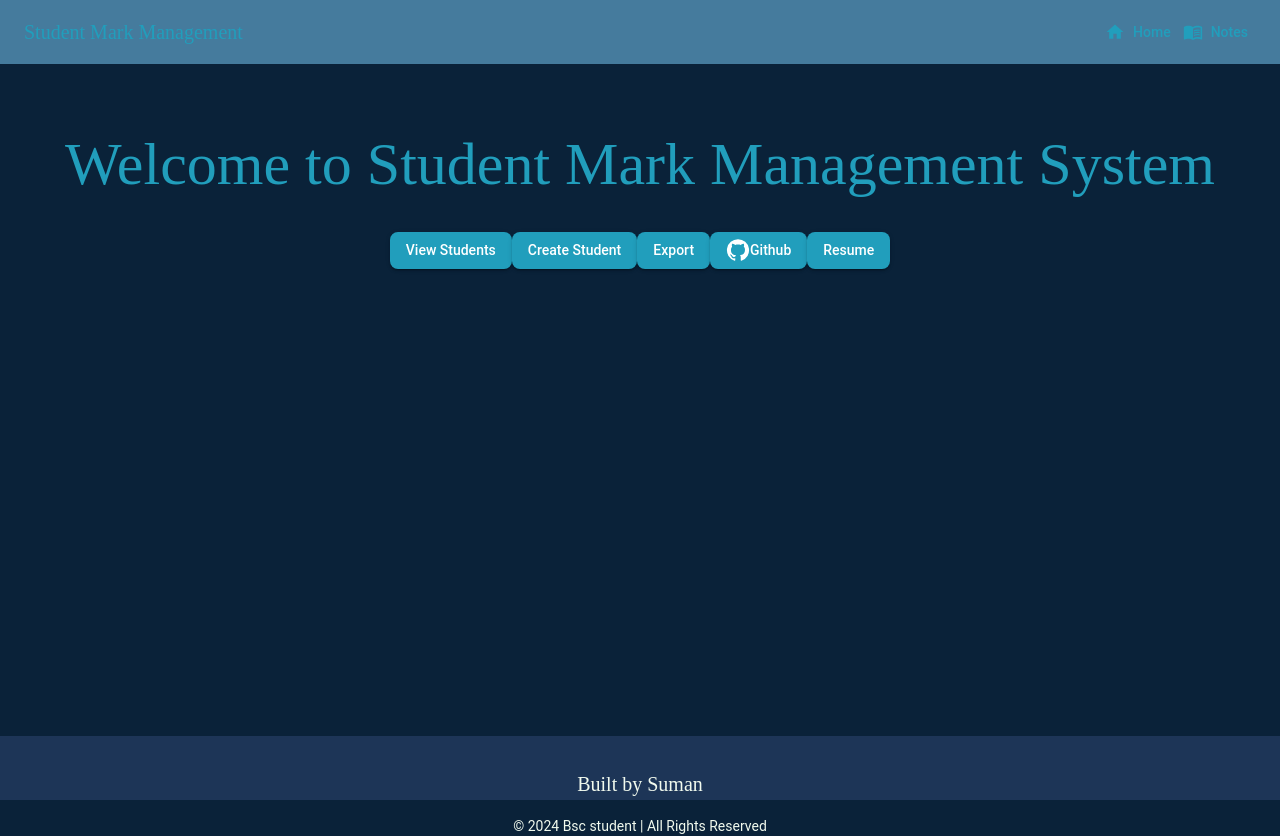
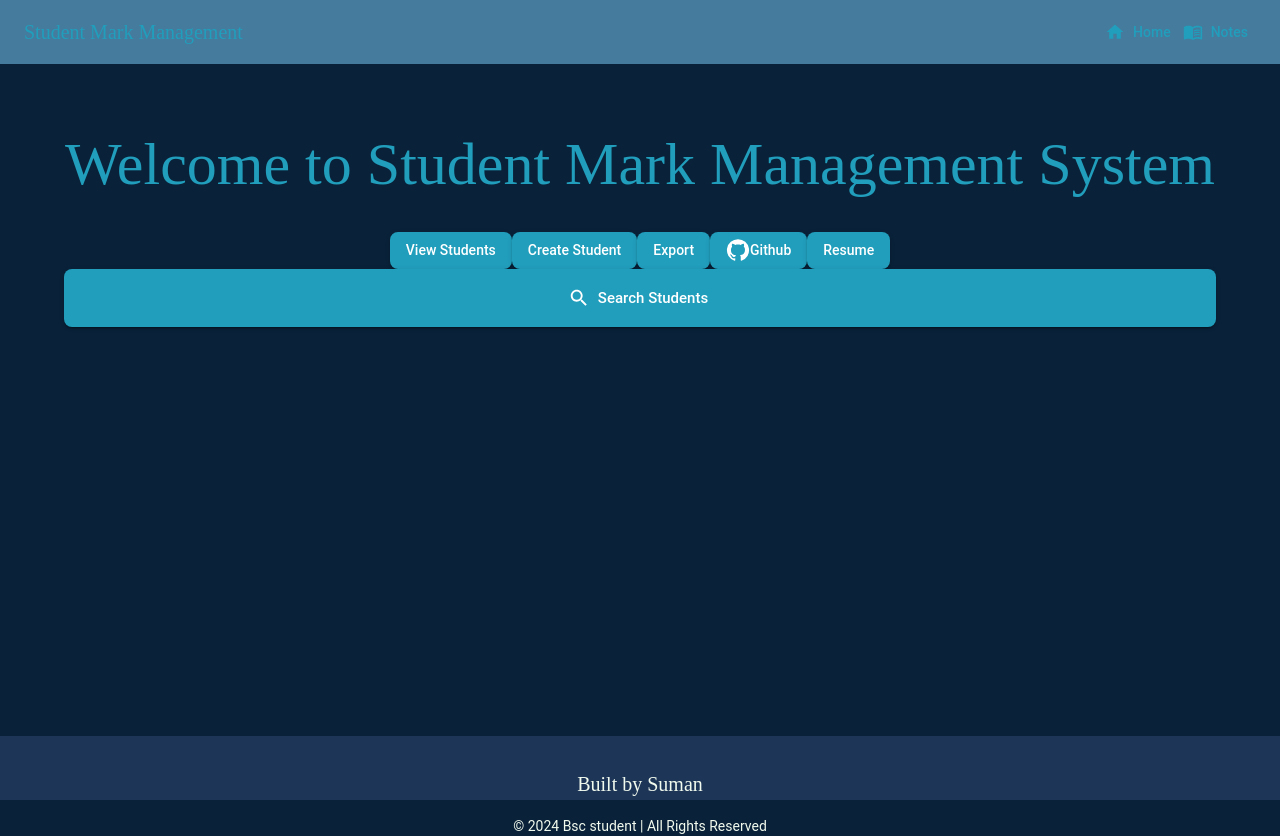
Before and after one commit to suman492/clcMngm1, a React (Create React App) app in the folder client/: page / in a window 1280 px wide. Built offline with nearby package versions, Linux system fonts and the light colour scheme.

Commit message:
prod-deploy: added Search bar

```diff
--- a/client/src/App.js
+++ b/client/src/App.js
@@ -15,6 +15,7 @@ import ShowStudentDetails from './components/ShowStudentDetails';
 // import UpdateBookInfo from './components/UpdateBookInfo';
 import HomePage from './components/Homepage';
 import ExportPage from './components/ExportPage';
+import SearchStudents from './components/SearchStudents';
 // import NotesPage from './components/NotesPage'; // Import NotesPage component
 
 const App = () => {
@@ -31,6 +32,7 @@ const App = () => {
               <Route path='/create-student' element={<CreateStudent />} />
               <Route path='/show-student/:id' element={<ShowStudentDetails />} />
               <Route path="/export" element={<ExportPage />} />
+              <Route path="/search" element={<SearchStudents />} />
             </Routes>
           </Box>
           <Footer />
--- a/client/src/components/Homepage.js
+++ b/client/src/components/Homepage.js
@@ -2,6 +2,7 @@ import React from 'react';
 import { Link } from 'react-router-dom';
 import { Container, Typography, Button, Box } from '@mui/material';
 import GitHubIcon from '@mui/icons-material/GitHub';
+import SearchIcon from '@mui/icons-material/Search';
 
 
 const Homepage = () => {
@@ -53,6 +54,17 @@ const Homepage = () => {
                     >
                     Resume
                 </Button>
+                <Button
+              component={Link}
+              to="/search"
+              variant="contained"
+              size="large"
+              startIcon={<SearchIcon />}
+              fullWidth
+              sx={{ py: 2 }}
+            >
+              Search Students
+            </Button>
             </Box>
         </Container>
     );
--- a/client/src/components/SearchStudents.js
+++ b/client/src/components/SearchStudents.js
@@ -16,7 +16,7 @@ import {
 } from '@mui/material';
 import SearchIcon from '@mui/icons-material/Search';
 import RestartAltIcon from '@mui/icons-material/RestartAlt';
-import BookCard from './BookCard';
+import StudentCard from './StudentCard';
 import axios from 'axios';
 
 const SearchStudents = () => {
@@ -59,5 +59,62 @@ const SearchStudents = () => {
                 return searchValue?.includes(filters.searchTerm.toLowerCase());
             });
         }
+
+        setFilteredStudents(result);
     }
-}
+
+    useEffect(()=> {
+        applyFilters();
+    },[filters]);
+
+    if (loading) {
+        return (
+            <Box display="flex" justifyContent="center" alignItems="center" minHeight="60vh">
+                <CircularProgress />
+            </Box>
+        );
+    }
+
+    return (
+        <Container maxWidth="lg" sx={{ py: 4 }}>
+            <Typography variant='h4' component='h1' gutterBottom align='center' color='primary'>
+                Search Students
+            </Typography>
+
+            <Card sx = {{ mb: 4, p: 2}}>
+                <CardContent>
+                    <Grid container spacing={2} alignItems='center'>
+                        <Grid item xs={12} md={4}>
+                            <TextField
+                               fullWidth
+                               label="Search"
+                               value={filters.searchTerm}
+                               onChange={(e) => setFilters({...filters,searchTerm: e.target.value})}
+                               InputProps={{
+                                startAdornment: <SearchIcon sx={{ mr: 1, color: 'text.secondary' }} />
+                               }}
+                            />
+                        </Grid>
+                    </Grid>
+                </CardContent>
+            </Card>
+
+            {/*Results Section */}
+            <Box sx={{ mb: 2}}>
+                <Typography variant='body1' color='text.secondary'>
+                    Found {filteredStudents.length} students
+                </Typography>
+            </Box>
+
+            <Grid container spacing={3}>
+                {filteredStudents.map((student) => (
+                    <Grid item sx={12} sm={6} md={4} key={student._id}>
+                        <StudentCard student={student} />
+                    </Grid>
+                ))}
+            </Grid>
+        </Container>
+    );
+};
+
+export default SearchStudents;
```
Also changed, not shown: 8 other files (tests, documents, lock files or other folders).
